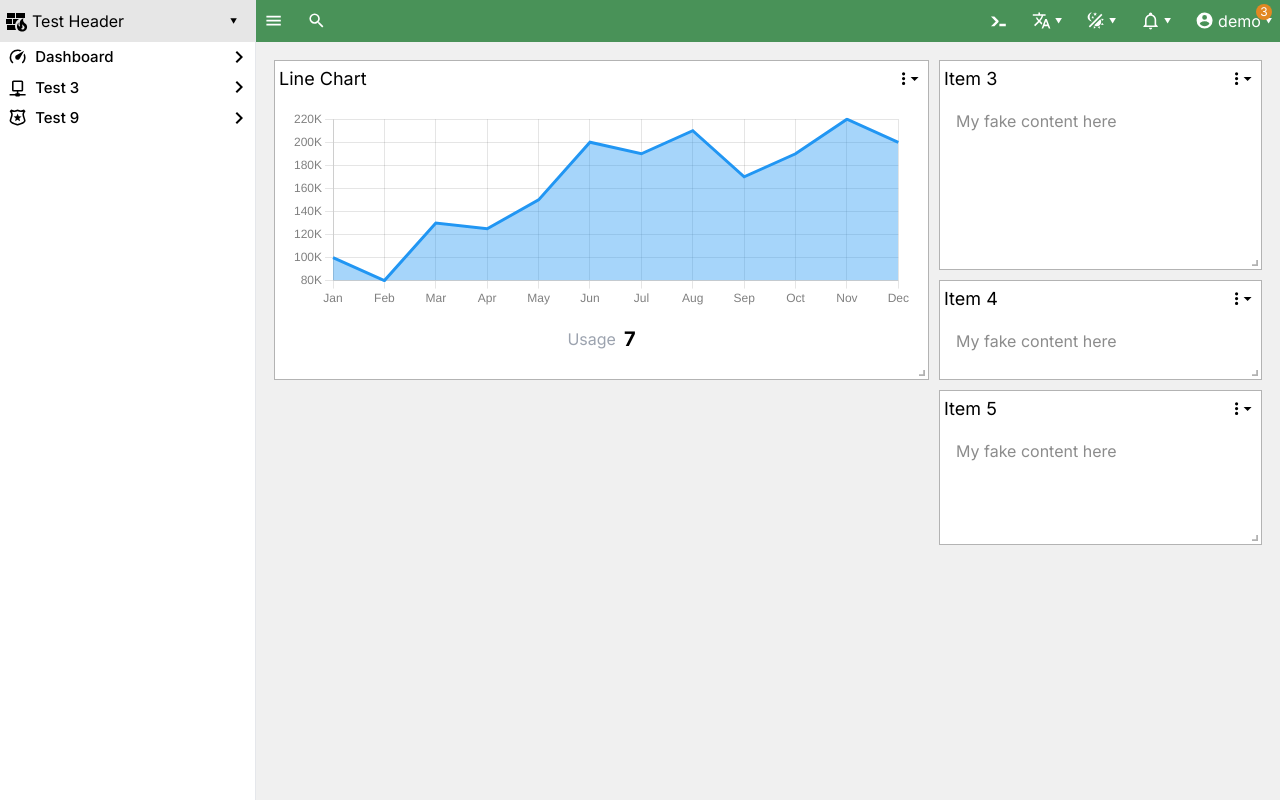
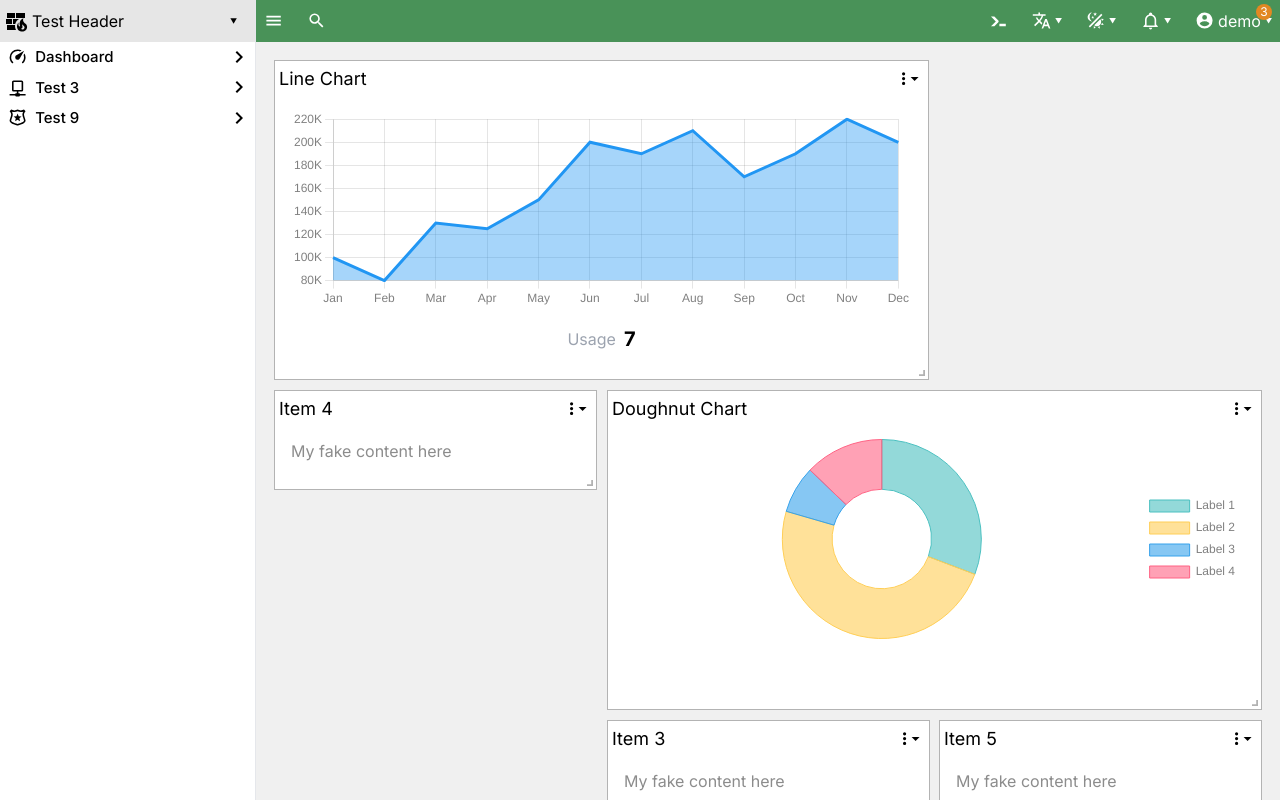
Before and after one commit to eepaco/next-panel, a Next.js app: page / in a window 1280 px wide. Shown: the top 800 px of the page. Built offline with nearby package versions, Linux system fonts and the light colour scheme.

Commit message:
Doughnut chart

```diff
--- a/src/app/(dashboard)/page.tsx
+++ b/src/app/(dashboard)/page.tsx
@@ -1,5 +1,6 @@
 "use client";
 
+import DoughnutChart from "@/components/charts/DoughnutChart";
 import LineChart from "@/components/charts/LineChart";
 import Widget from "@/components/Widget/Widget";
 import WidgetContainer from "@/components/Widget/WidgetContainer";
@@ -12,13 +13,13 @@ const initialLayouts = {
 		{ i: "Item 1", x: 0, y: 0, w: 2, h: 3 },
 		{
 			i: "Item 2",
-			x: 1,
-			y: 1,
-			w: 1,
-			h: 2.5,
+			x: 2,
+			y: 0,
+			w: 2,
+			h: 3,
 		},
-		{ i: "Item 3", x: 2, y: 0, w: 1, h: 2 },
-		{ i: "Item 4", x: 3, y: 0, w: 1, h: 1 },
+		{ i: "Item 3", x: 1, y: 1, w: 1, h: 2.5 },
+		{ i: "Item 4", x: 0, y: 2, w: 1, h: 1 },
 		{ i: "Item 5", x: 2, y: 1, w: 1, h: 1.5 },
 	],
 };
@@ -67,6 +68,32 @@ export default function Home() {
 					/>
 				</Widget>
 
+				<Widget title="Doughnut Chart" key={"Item 2"}>
+					<DoughnutChart
+						data={{
+							labels: ["Label 1", "Label 2", "Label 3", "Label 4"],
+							datasets: [
+								{
+									data: [12, 19, 3, 5],
+									backgroundColor: [
+										"rgba(75, 192, 192, 0.6)",
+										"rgba(255, 206, 86, 0.6)",
+										"rgba(54, 162, 235, 0.6)",
+										"rgba(255, 99, 132, 0.6)",
+									],
+									borderColor: [
+										"rgba(75, 192, 192, 1)",
+										"rgba(255, 206, 86, 1)",
+										"rgba(54, 162, 235, 1)",
+										"rgba(255, 99, 132, 1)",
+									],
+									borderWidth: 1,
+								},
+							],
+						}}
+					/>
+				</Widget>
+
 				{layouts.lg.slice(2).map((layoutItem: Layout) => (
 					<Widget title={layoutItem.i} key={layoutItem.i} onRemoveItem={onRemoveItem}>
 						My fake content here
--- a/src/components/Widget/Widget.tsx
+++ b/src/components/Widget/Widget.tsx
@@ -40,7 +40,7 @@ function Widget(
 			</header>
 
 			<div className="min-h-[15rem] mx-h-[15rem] overflow-auto p-2 pt-0 text-[--widget-content-color]">
-				<div className="cursor-pointer p-2 hover:bg-gray-100">{props.children}</div>
+				<div className="cursor-pointer p-2 hover:bg-ray-100">{props.children}</div>
 			</div>
 		</div>
 	);
--- /dev/null
+++ b/src/components/charts/DoughnutChart.tsx
@@ -0,0 +1,45 @@
+import React from "react";
+import { Doughnut } from "react-chartjs-2";
+import type { ChartData, ChartOptions } from "chart.js";
+import { Chart, registerables } from "chart.js";
+
+Chart.register(...registerables);
+
+interface DoughnutChartProps {
+	data: ChartData<"doughnut">;
+	options?: ChartOptions<"doughnut">;
+}
+
+const legendPosition = "right" as "right" | "center" | "top" | "bottom" | "left" | "chartArea";
+
+const options = {
+	maintainAspectRatio: false,
+	responsive: true,
+	plugins: {
+		legend: {
+			position: legendPosition,
+			labels: {
+				color: "gray",
+			},
+		},
+	},
+};
+
+function DoughnutChart(props: DoughnutChartProps) {
+	return (
+		<>
+			<div className="flex h-[200px]">
+				<Doughnut
+					data={{
+						...props.data,
+					}}
+					// width={"100%"}
+					// height={200}
+					options={{ ...options, ...props.options }}
+				/>
+			</div>
+		</>
+	);
+}
+
+export default DoughnutChart;
```
